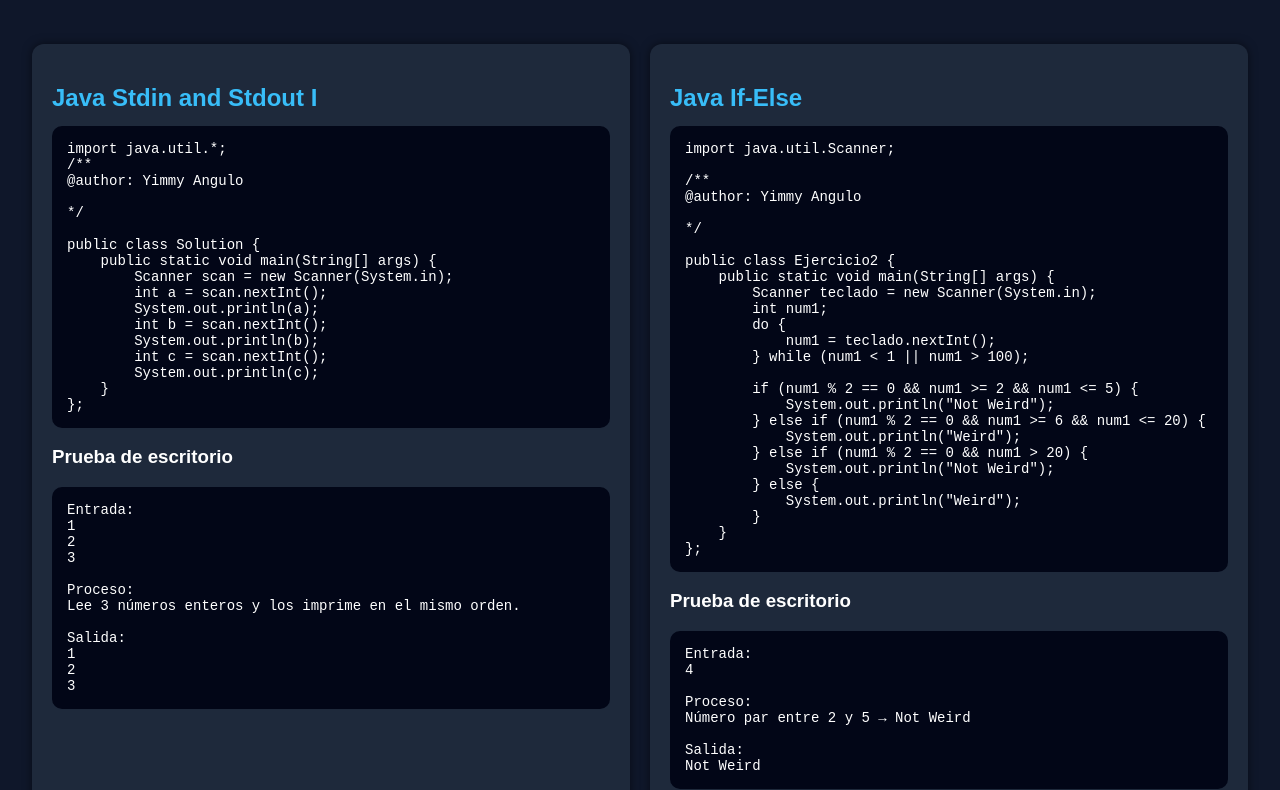
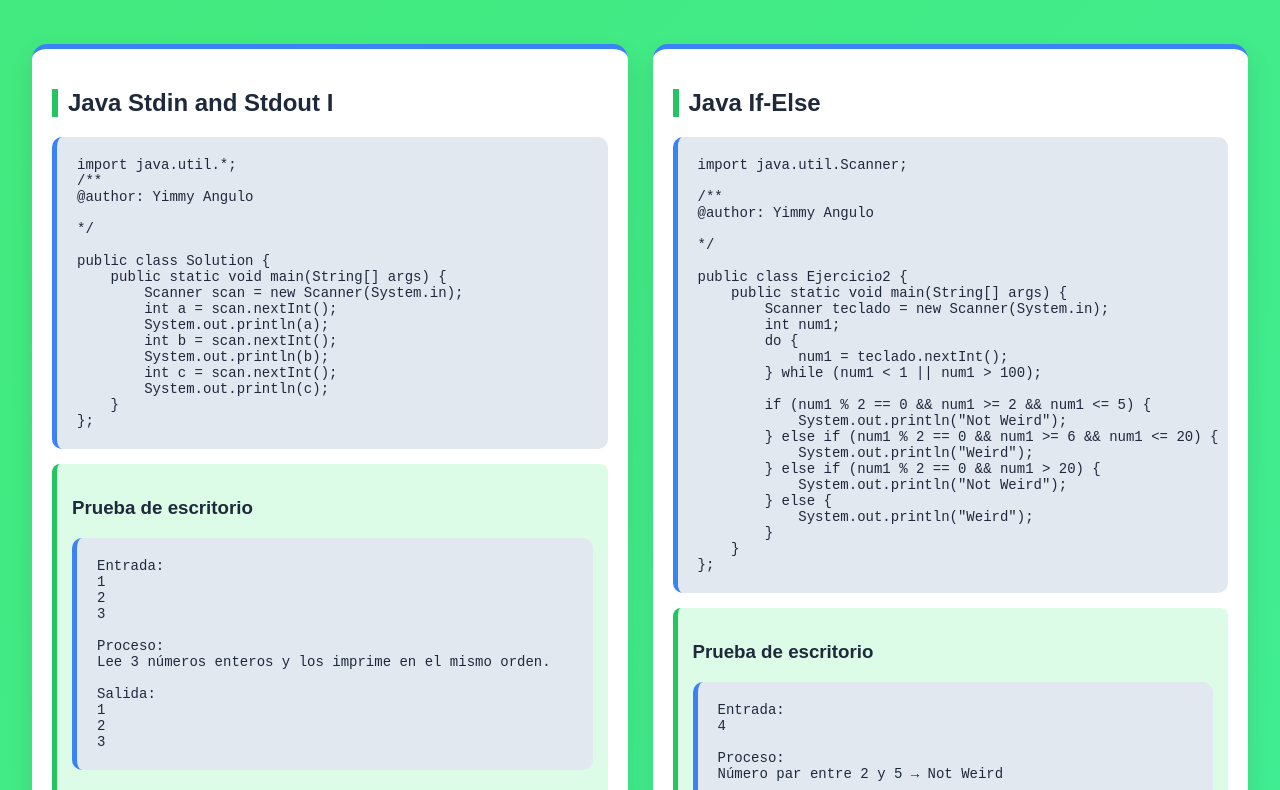
Before and after one commit to yimmyangulotorres-ui/Pagina_Web, a plain HTML site: page index.html in a window 1280 px wide. Shown: the part 354-1144 px from the top of the page. Drawn offline with Linux system fonts and the light colour scheme.

Commit message:
Update styles.css

```diff
--- a/css/styles.css
+++ b/css/styles.css
@@ -1,11 +1,14 @@
+/* RESET */
 body {
-    font-family: Arial;
+    font-family: Arial, sans-serif;
     margin: 0;
-    background: #0d0d0d;
-    color: white;
+    color: #1e293b;
+
+    background: linear-gradient(135deg, #43e97b, #38f9d7);
+
+    min-height: 100vh;
 }
-
-/* TOP */
+/* ================= TOP ================= */
 .top-section {
     display: grid;
     grid-template-columns: 2fr 1fr;
@@ -17,12 +20,16 @@ body {
     font-size: 20px;
 }
 
+/* ASIDE */
 .aside-box {
-    background: #1a1a1a;
+    background: white;
     padding: 20px;
-    border-radius: 12px;
+    border-radius: 15px;
+    border-left: 6px solid #22c55e; /* verde */
+    box-shadow: 0 5px 15px rgba(0,0,0,0.1);
 }
 
+/* IMÁGENES */
 .images {
     grid-column: span 2;
     display: flex;
@@ -32,97 +39,82 @@ body {
 
 .images img {
     width: 140px;
+    border-radius: 12px;
+    transition: all 0.3s ease;
 }
 
-/* CARDS */
+.images img:hover {
+    transform: scale(1.1) rotate(2deg);
+}
+
+/* ================= CARDS ================= */
 #contenedor-cards {
-    width: 95%;              /* 🔥 MÁS ANCHO */
-    max-width: 1600px;       /* 🔥 SUPER ANCHO */
+    width: 95%;
+    max-width: 1600px;
     margin: auto;
     display: grid;
-    grid-template-columns: 1fr; /* 🔥 UNA COLUMNA GRANDE */
+    grid-template-columns: repeat(auto-fit, minmax(500px, 1fr));
     gap: 25px;
+    padding: 20px;
 }
 
 /* CARD */
 .card {
-    background: #1a1a1a;
+    background: white;
     padding: 20px;
-    border-radius: 12px;
+    border-radius: 15px;
+    border-top: 5px solid #3b82f6; /* azul */
+    box-shadow: 0 10px 25px rgba(0,0,0,0.1);
+
+    /* animación base */
+    opacity: 0;
+    transform: translateY(40px);
+    transition: all 0.6s ease;
+}
+
+/* APARECER */
+.card.show {
+    opacity: 1;
+    transform: translateY(0);
+}
+
+/* HOVER */
+.card:hover {
+    transform: translateY(-8px) scale(1.02);
+    border-top: 5px solid #ef4444; /* rojo */
+}
+
+/* TITULO */
+.card h2 {
+    color: #1e293b;
+    border-left: 6px solid #22c55e; /* verde */
+    padding-left: 10px;
 }
 
 /* CODIGO */
 pre {
-    background: #0f0f0f;
+    background: #e2e8f0;
     padding: 20px;
     border-radius: 10px;
     overflow-x: auto;
-    white-space: pre-wrap;
-    font-size: 15px;
-}
-body{
-    font-family: Arial, sans-serif;
-    background: #0f172a;
-    color: white;
-}
-
-#contenedor-cards{
-    display: grid;
-    grid-template-columns: repeat(auto-fit, minmax(500px, 1fr));
-    gap: 20px;
-    padding: 20px;
-}
-
-.card{
-    background: #1e293b;
-    padding: 20px;
-    border-radius: 12px;
-    box-shadow: 0 0 10px rgba(0,0,0,0.5);
-}
-
-.card h2{
-    margin-bottom: 10px;
-    color: #38bdf8;
-}
-
-pre{
-    background: #020617;
-    padding: 15px;
-    border-radius: 10px;
-    overflow-x: auto;
     font-size: 14px;
-}
-/* Estado inicial */
-.card {
-  opacity: 0;
-  transform: translateY(40px) scale(0.98);
-  transition: all 0.6s ease;
-}
-
-/* Cuando aparece */
-.card.show {
-  opacity: 1;
-  transform: translateY(0) scale(1);
-}
-
-/* Hover pro */
-.card:hover {
-  transform: translateY(-5px) scale(1.01);
-  box-shadow: 0 15px 40px rgba(0,0,0,0.4);
-}
-
-/* Código animado */
-pre {
+    border-left: 5px solid #3b82f6;
     transition: all 0.3s ease;
 }
 
 pre:hover {
-  background: #020617;
+    background: #cbd5f5;
     transform: scale(1.01);
 }
 
-/* Prueba animada */
+/* PRUEBA */
 .prueba {
+    margin-top: 15px;
+    padding: 15px;
+    background: #dcfce7; /* verde claro */
+    border-left: 5px solid #22c55e;
+    border-radius: 8px;
+
     opacity: 0;
     transform: translateX(-20px);
     transition: all 0.5s ease;
@@ -133,45 +125,56 @@ pre:hover {
     transform: translateX(0);
     transition-delay: 0.2s;
 }
+
+/* ================= RECOMENDACIONES ================= */
 .recomendaciones {
     padding: 60px 20px;
-    background: linear-gradient(135deg, #0f2027, #203a43, #2c5364);
+    background: linear-gradient(135deg, #3b82f6, #22c55e, #ef4444);
     text-align: center;
+    color: white;
 }
 
 .recomendaciones h1 {
-    color: #fff;
     margin-bottom: 40px;
     font-size: 2.5rem;
 }
 
+/* GRID */
 .reco-container {
     display: grid;
     grid-template-columns: repeat(auto-fit, minmax(250px, 1fr));
     gap: 25px;
 }
 
+/* CARD RECO */
 .reco-card {
-    background: rgba(255,255,255,0.08);
+    background: white;
+    color: #1e293b;
     border-radius: 15px;
     padding: 25px;
-    color: white;
-    backdrop-filter: blur(10px);
     transform: translateY(40px);
     opacity: 0;
     transition: all 0.6s ease;
     cursor: pointer;
+    border-top: 5px solid #22c55e;
+}
+
+.reco-card.show {
+    opacity: 1;
+    transform: translateY(0);
 }
 
 .reco-card:hover {
     transform: translateY(-10px) scale(1.03);
-    background: rgba(255,255,255,0.15);
+    border-top: 5px solid #ef4444;
 }
 
+/* TITULO RECO */
 .reco-card h3 {
     margin: 15px 0;
 }
 
+/* ICONOS */
 .icono {
     font-size: 2.5rem;
 }
```
Lines whose indentation alone changed are shown as unchanged.
